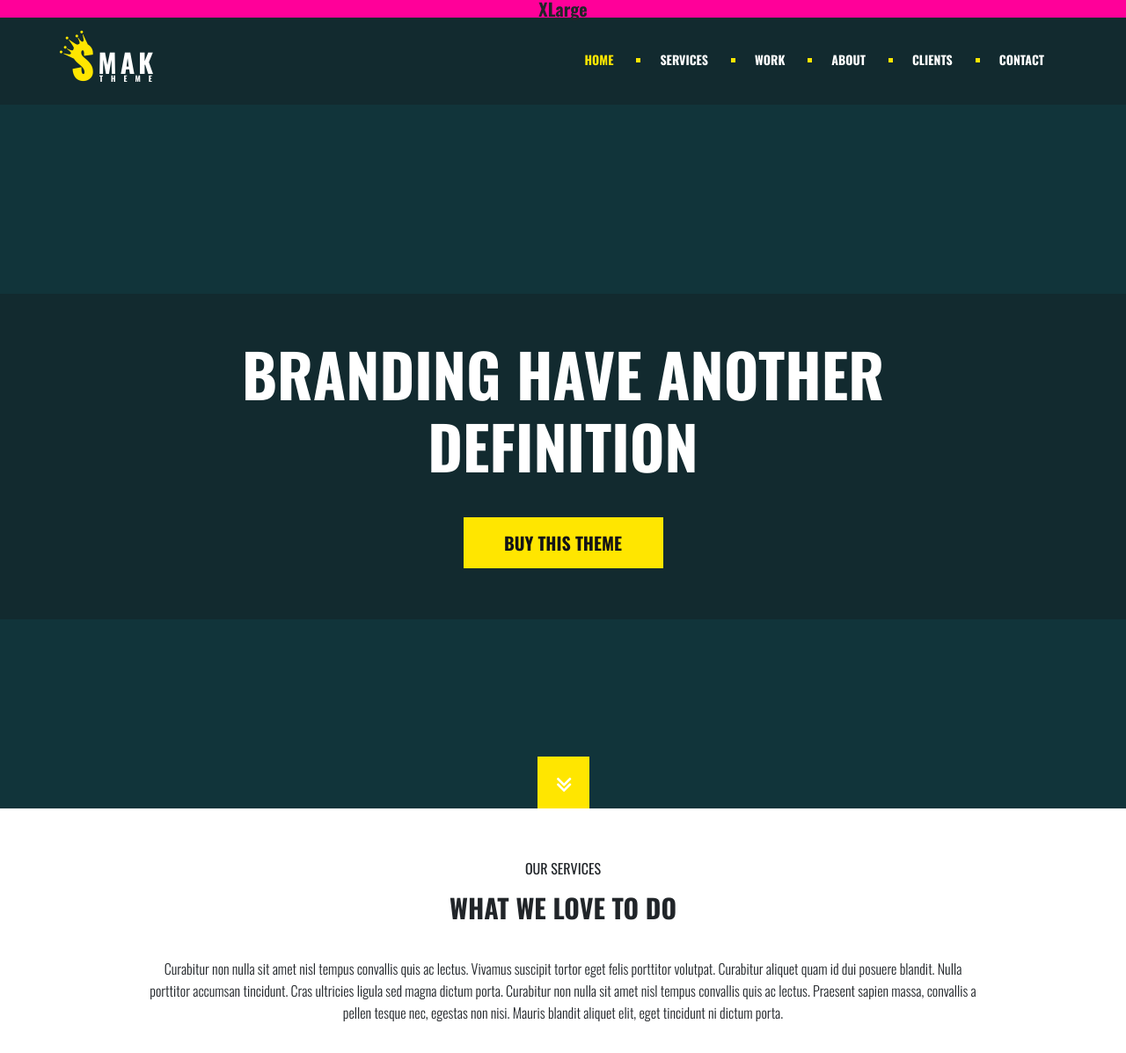
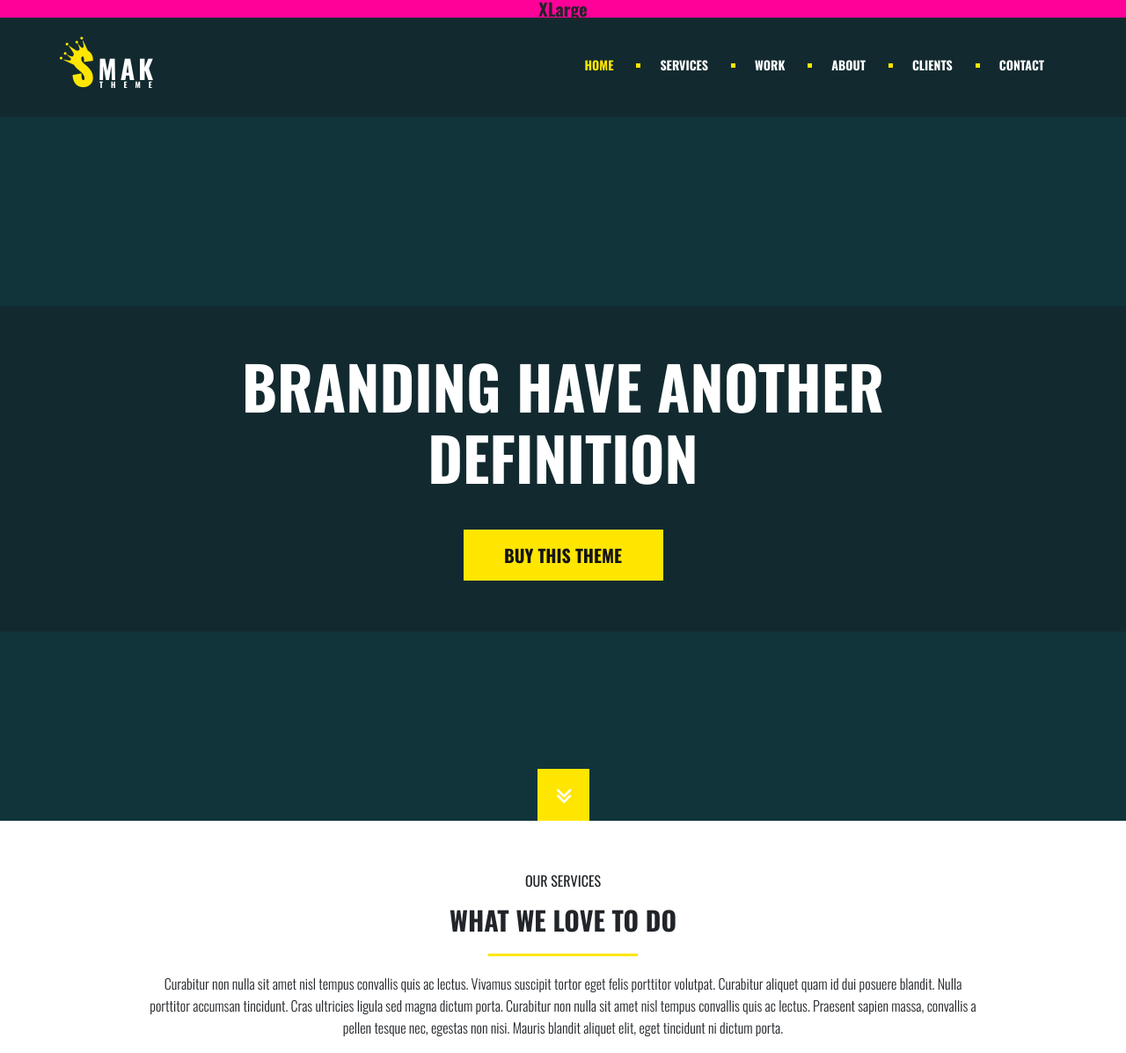
Before and after one commit to ReginaVarybrus/Lesson18, a website: page index.html in a window 1280 px wide. Shown: the whole page at 88% size. Drawn offline with nearby package versions, Linux system fonts and the light colour scheme.

Commit message:
mistakes correction

```diff
--- a/index.html
+++ b/index.html
@@ -8,7 +8,7 @@
         <title>Document</title>
     </head>
     <body>
-        <nav class="navbar navbar-expand-lg navbar-dark bg-dark header">
+        <nav class="navbar navbar-expand-lg navbar-dark bg-dark">
             <div class="container">
                 <a class="navbar-brand logo" href="#"
                     ><img src="img/logo.png" alt="logo" />
@@ -81,11 +81,6 @@
                         <h2>WHAT WE LOVE TO DO</h2>
                     </div>
                 </div>
-                <div class="row justify-content-center">
-                    <div class="col-2">
-                        <span></span>
-                    </div>
-                </div>
             </div>
             <div class="container">
                 <div class="row justify-content-center">
--- a/scss/_styles.scss
+++ b/scss/_styles.scss
@@ -48,8 +48,9 @@ body {
     }
   }
 }
-.header {
-  height: 99px;
+.navbar {
+  padding-top: 1.3rem;
+  padding-bottom: 1.3rem;
   .navbar-brand {
     color: $white;
     &:hover {
@@ -90,13 +91,9 @@ body {
       margin-bottom: 3px;
       margin-right: 22px;
       background: $Turbo;
-
-      /* @include media-breakpoint-up(md) {
+      @include media-breakpoint-down(lg) {
         display: none;
       }
-      @include media-breakpoint-up(sm) {
-        display: none;
-      }*/
     }
   }
 }
@@ -143,6 +140,12 @@ body {
       font-weight: $font-weight-base;
       text-align: center;
       padding: 50px 0 33px;
+      @include media-breakpoint-down(lg) {
+        font-size: 3.25rem;
+      }
+      @include media-breakpoint-down(md) {
+        font-size: 3rem;
+      }
     }
     .btn {
       color: $Woodsmoke;
@@ -182,8 +185,15 @@ body {
   h2 {
     font-weight: $font-weight-base;
     text-align: center;
-    padding-bottom: 20px;
-    //border-bottom: 3px solid $Turbo;
+    &:after {
+      content: "";
+      display: block;
+      height: 3px;
+      width: 170px;
+      background: $Turbo;
+      margin-top: 20px;
+      margin-left: calc(50% - 85px);
+    }
   }
   p {
     padding-top: 11px;
```
Also changed, not shown: css/main.min.css.
